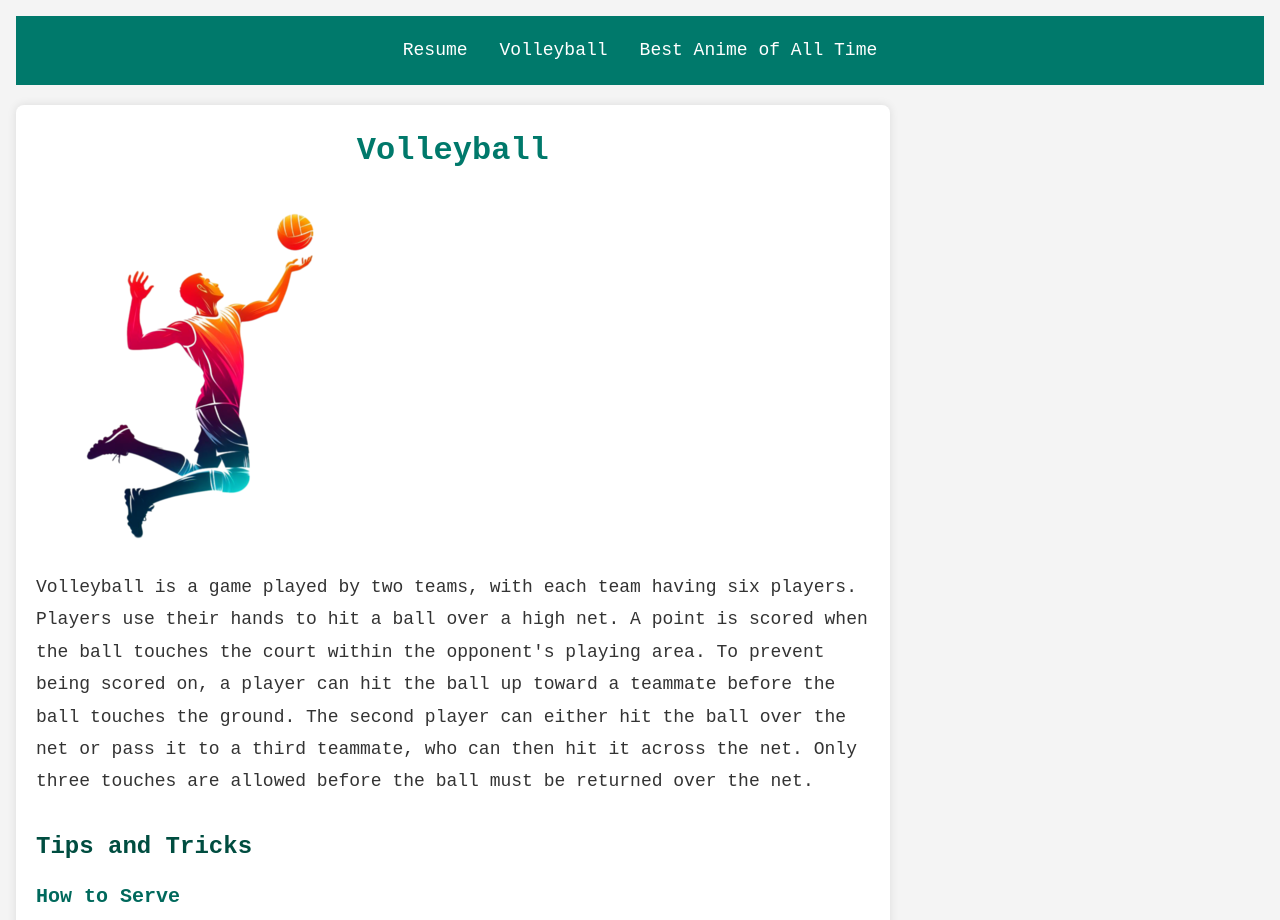
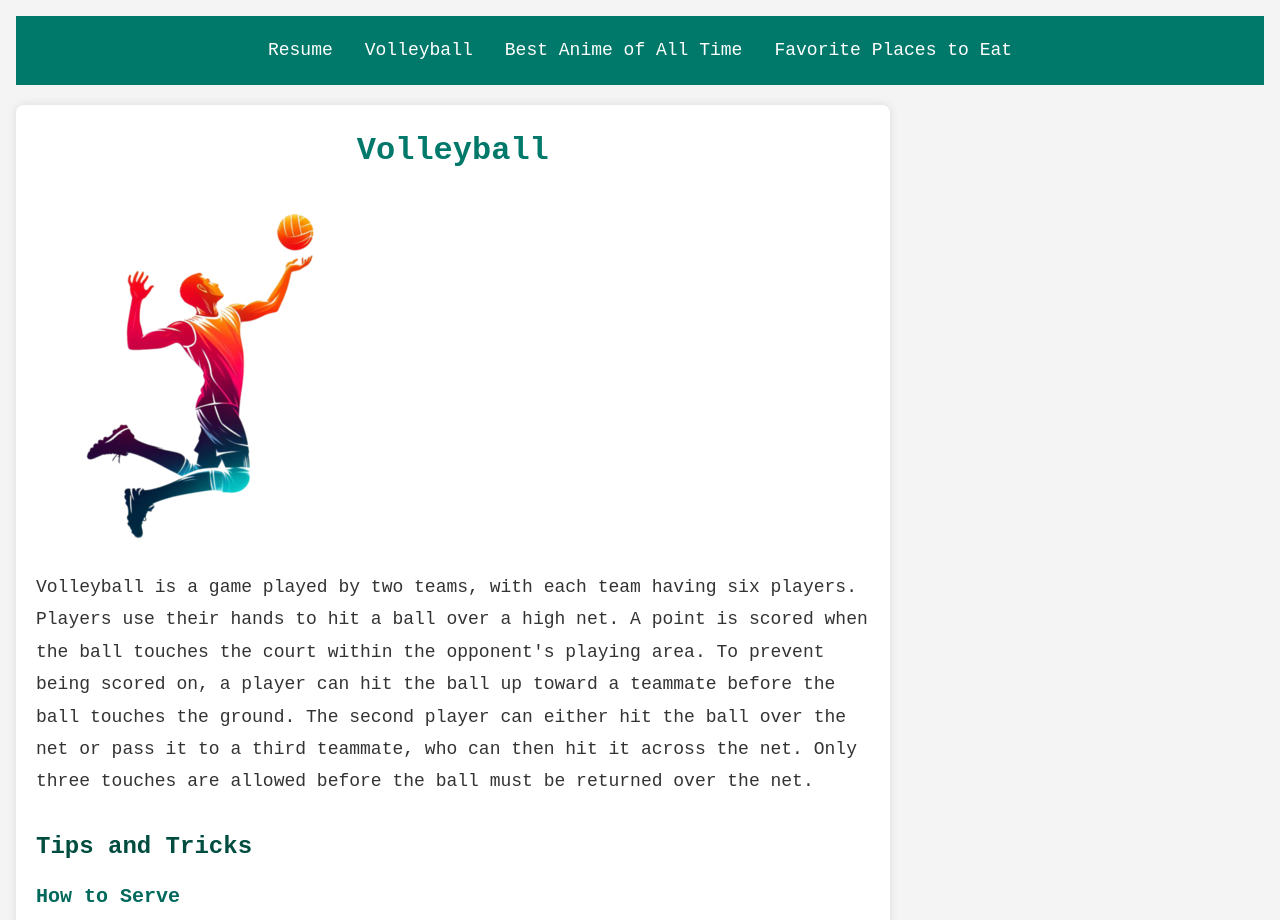
Before and after one commit to greyes-4/webdev_proj3, a plain HTML site: page sports.html in a window 1280 px wide. Shown: the top 920 px of the page. Drawn offline with Linux system fonts and the light colour scheme; grey boxes are pictures that could not be loaded.

Commit message:
Update sports.html

```diff
--- a/sports.html
+++ b/sports.html
@@ -12,7 +12,7 @@
       <li><a href="index.html">Resume</a></li>
       <li><a href="sports.html">Volleyball</a></li>
       <li><a href="anime.html">Best Anime of All Time</a></li>
-    </ul>
+	  <li><a href="maps.html">Favorite Places to Eat</a></li>    </ul>
   </header>
 
     <main class="main-content">
```
